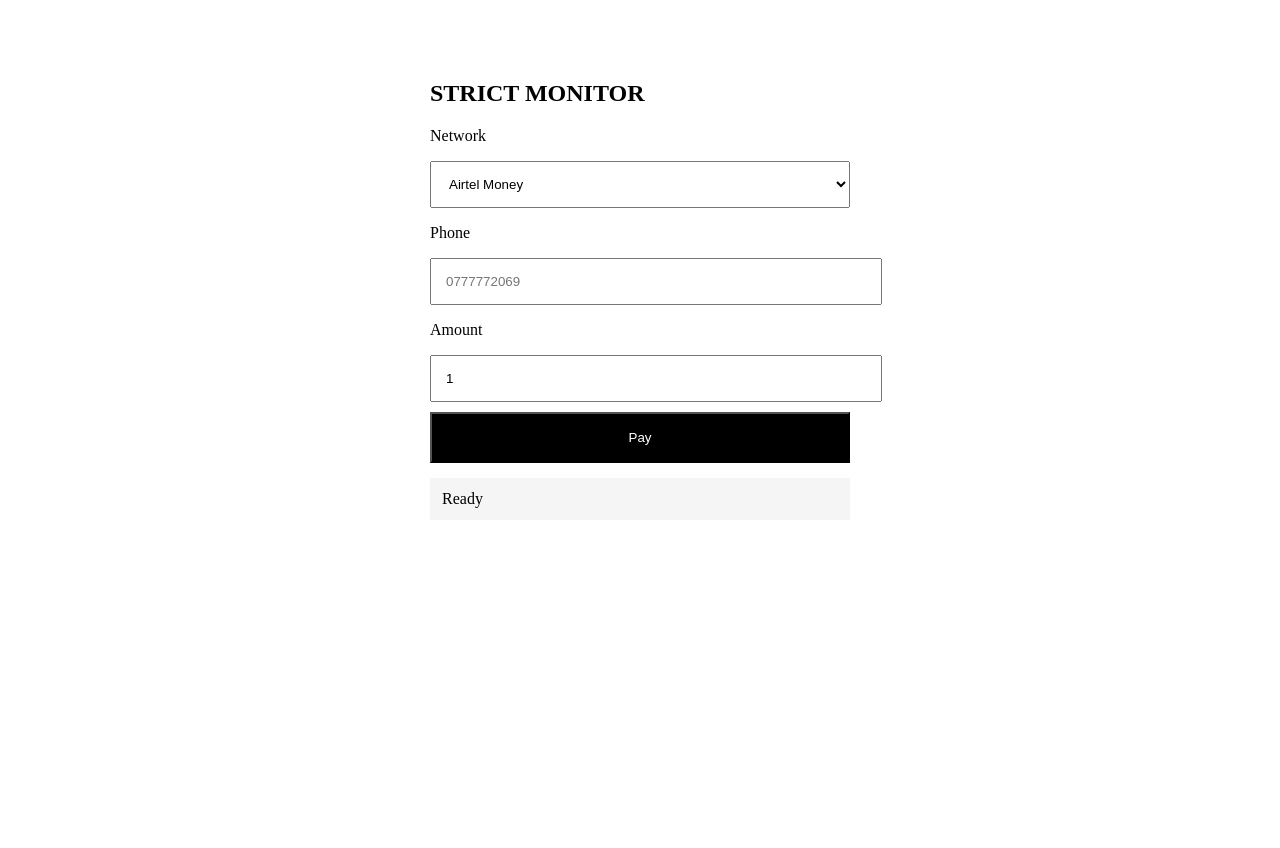
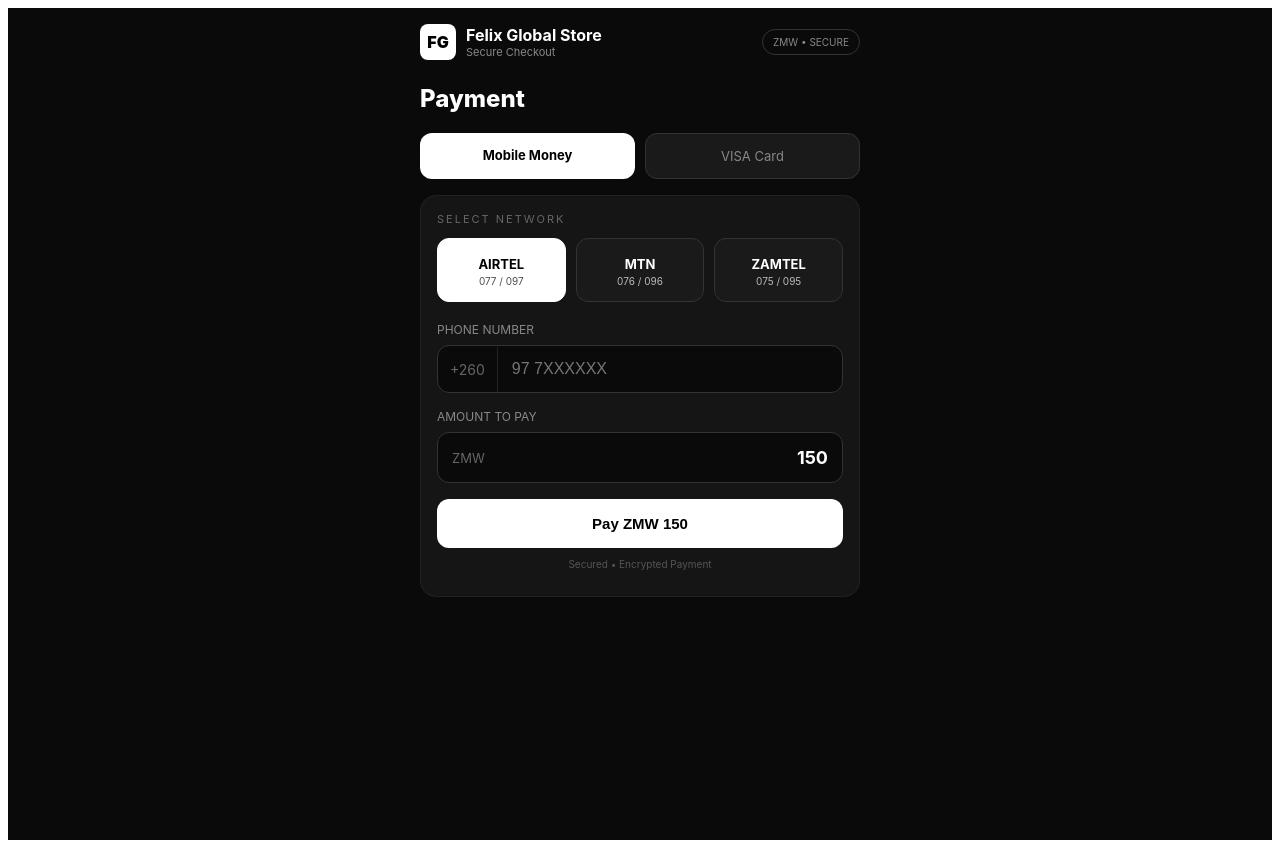
Before and after one commit to felixmtex-bot/felix-real-lenco-payment, a Next.js app: page / in a window 1280 px wide. Before the commit the page ends 800 px from the top, so only its background shows below. Built offline with nearby package versions, Linux system fonts and the light colour scheme.

Commit message:
Update page.jsx

```diff
--- a/app/page.jsx
+++ b/app/page.jsx
@@ -1,92 +1,83 @@
-'use client'
-import { useState } from 'react'
-export default function Home(){
-  const [phone,setPhone]=useState('')
-  const [amount,setAmount]=useState('1')
-  const [operator,setOperator]=useState('airtel')
-  const [msg,setMsg]=useState('')
-  const [ref,setRef]=useState('')
-  const [checking,setChecking]=useState(false)
-  const [type,setType]=useState('ready')
+"use client";
+import { useState, useEffect } from "react";
 
-  function getError(p, op){
-    const ten = p.replace(/\D/g,'').slice(-10)
-    if(op==='airtel' && ten.length>=3 && !(ten.startsWith('077')||ten.startsWith('097'))) return 'WRONG! '+ten+' NOT Airtel'
-    if(op==='mtn' && ten.length>=3 && !(ten.startsWith('076')||ten.startsWith('096'))) return 'WRONG! '+ten+' NOT MTN'
-    if(op==='zamtel' && ten.length>=3 && !(ten.startsWith('075')||ten.startsWith('095'))) return 'WRONG! '+ten+' NOT Zamtel'
-    return ''
-  }
+export default function Page(){
+  const [amount,setAmount]=useState("150");
+  const [operator,setOperator]=useState("airtel");
+  const [phone,setPhone]=useState("");
+  const [returnUrl,setReturnUrl]=useState("");
+  const [msg,setMsg]=useState("");
+  const [loading,setLoading]=useState(false);
 
-  async function pay(){
-    const e = getError(phone, operator)
-    if(e){ setMsg(e); setType('wrong'); return }
-    if(!phone){ setMsg('Enter phone'); return }
-    setChecking(true)
-    setType('send')
-    setMsg('Sending to '+operator)
-    const r = await fetch('/api/collect',{method:'POST',headers:{'Content-Type':'application/json'},body:JSON.stringify({phone,amount,operator})})
-    const j = await r.json()
-    if(!j.success){ setMsg(j.error); setType('wrong'); setChecking(false); return }
-    setRef(j.reference)
-    setType('wait')
-    setMsg('SENT to '+phone+' via '+j.operator_used+' - ENTER PIN NOW Ref '+j.reference)
-    let t=0
-    const id=setInterval(async()=>{
-      t++
-      const s = await fetch('/api/status?ref='+j.reference).then(x=>x.json())
-      if(s.status==='pending'){
-        setMsg('WAITING PIN '+t+'/60 - '+j.operator_used)
-      }
-      if(s.status==='successful'){
-        clearInterval(id); setChecking(false); setType('ok')
-        window.location.href='/success?ref='+j.reference+'&amount='+amount+'&operator='+j.operator_used+'&phone='+phone
-      }
-      if(s.status==='failed'){
-        clearInterval(id); setChecking(false)
-        const low = (s.reason||'').toLowerCase()
-        if(low.includes('pin')){
-          setMsg('WRONG PIN! Customer entered wrong PIN. Reason: '+s.reason)
-          setType('pin')
-        } else if(low.includes('cancel')||low.includes('declined')){
-          setMsg('CANCELLED! Customer cancelled. Reason: '+s.reason)
-          setType('cancel')
-        } else {
-          setMsg('FAILED: '+s.reason)
-          setType('wrong')
-        }
-      }
-      if(t>60){ clearInterval(id); setChecking(false); setMsg('TIMEOUT - No PIN - NOT deducted'); setType('cancel') }
-    },3000)
-  }
+  useEffect(()=>{
+    const p=new URLSearchParams(window.location.search);
+    if(p.get('amount')) setAmount(p.get('amount'));
+    if(p.get('return_url')) setReturnUrl(decodeURIComponent(p.get('return_url')));
+  },[]);
 
-  let bg = '#f5f5f5'
-  if(type==='wrong') bg = '#ffcccc'
-  if(type==='pin') bg = '#ffe0b2'
-  if(type==='cancel') bg = '#e0e0e0'
-  if(type==='ok') bg = '#c8e6c9'
-  if(type==='wait') bg = '#fff9c4'
+  const pay=async()=>{
+    const ten=phone.replace(/\D/g,'').slice(-10);
+    if(ten.length<10){setMsg("Enter valid Zambia number");return;}
+    // STRICT CHECK - BLOCKED BEFORE API (hidden from customer)
+    if(operator==='airtel' && !(ten.startsWith('077')||ten.startsWith('097'))){setMsg("Invalid Airtel number");return;}
+    if(operator==='mtn' && !(ten.startsWith('076')||ten.startsWith('096'))){setMsg("Invalid MTN number");return;}
+    if(operator==='zamtel' && !(ten.startsWith('075')||ten.startsWith('095'))){setMsg("Invalid Zamtel number");return;}
 
-  const errText = getError(phone, operator)
+    setLoading(true); setMsg("Sending payment request...");
+    try{
+      const r=await fetch("/api/collect",{method:"POST",headers:{"Content-Type":"application/json"},body:JSON.stringify({phone:ten,amount,operator})});
+      const j=await r.json();
+      if(!j.success){setMsg(j.error);setLoading(false);return;}
+      setMsg("Request sent to "+ten+" - Please enter PIN");
+      let t=0; const id=setInterval(async()=>{
+        t++; const s=await fetch("/api/status?ref="+j.reference).then(x=>x.json());
+        if(s.status==='pending') setMsg(`Waiting for confirmation ${t}/60`);
+        if(s.status==='successful'){clearInterval(id); setMsg("Payment Successful!"); setTimeout(()=>{ if(returnUrl) window.location.href=returnUrl+"?paid=1&ref="+j.reference; else window.location.href=`/success?ref=${j.reference}&amount=${amount}`; },1000);}
+        if(s.status==='failed'){clearInterval(id); setLoading(false); setMsg(s.reason||"Payment failed");}
+        if(t>60){clearInterval(id); setLoading(false); setMsg("Timeout - Please try again");}
+      },3000);
+    }catch(e){setMsg("Error, try again"); setLoading(false);}
+  };
 
   return(
-    <div style={{maxWidth:420,margin:'40px auto',padding:20}}>
-      <h2>STRICT MONITOR</h2>
-      <p>Network</p >
-      <select value={operator} onChange={e=>setOperator(e.target.value)} style={{width:'100%',padding:14}}>
-        <option value="airtel">Airtel Money</option>
-        <option value="mtn">MTN MoMo</option>
-        <option value="zamtel">Zamtel Kwacha</option>
-      </select>
-      <p>Phone</p >
-      <input value={phone} onChange={e=>setPhone(e.target.value)} placeholder="0777772069" style={{width:'100%',padding:14}}/>
-      {errText ? <div style={{color:'red',fontWeight:'bold'}}>{errText}</div> : null}
-      <p>Amount</p >
-      <input value={amount} onChange={e=>setAmount(e.target.value)} style={{width:'100%',padding:14}}/>
-      <button onClick={pay} disabled={checking} style={{width:'100%',padding:16,marginTop:10,background:'black',color:'white'}}>
-        Pay
-      </button>
-      <div style={{marginTop:15,padding:12,background:bg}}>
-        {msg || 'Ready'}
+    <div style={{background:"#0a0a0a",minHeight:"100vh",color:"#fff",fontFamily:"Inter,sans-serif",padding:16}}>
+      <div style={{maxWidth:440,margin:"0 auto"}}>
+        <div style={{display:"flex",justifyContent:"space-between",alignItems:"center",marginBottom:24}}>
+          <div style={{display:"flex",gap:10,alignItems:"center"}}><div style={{background:"#fff",color:"#000",width:36,height:36,borderRadius:8,display:"flex",alignItems:"center",justifyContent:"center",fontWeight:900}}>FG</div><div><b>Felix Global Store</b><div style={{fontSize:11,color:"#888"}}>Secure Checkout</div></div></div>
+          <span style={{fontSize:10,border:"1px solid #333",padding:"6px 10px",borderRadius:20,color:"#888"}}>ZMW • SECURE</span>
+        </div>
+
+        <h1 style={{fontSize:24,fontWeight:800}}>Payment</h1>
+
+        <div style={{display:"grid",gridTemplateColumns:"1fr 1fr",gap:10,marginTop:20}}>
+          <div style={{background:"#fff",color:"#000",padding:14,borderRadius:12,textAlign:"center",fontWeight:700,fontSize:13}}>Mobile Money</div>
+          <div onClick={()=>window.location.href=`/card?amount=${amount}&return_url=${encodeURIComponent(returnUrl)}`} style={{background:"#1a1a1a",border:"1px solid #333",padding:14,borderRadius:12,textAlign:"center",color:"#888",cursor:"pointer",fontSize:13}}>VISA Card</div>
+        </div>
+
+        <div style={{background:"#151515",borderRadius:16,padding:16,marginTop:16,border:"1px solid #222"}}>
+          <div style={{fontSize:11,letterSpacing:2,color:"#666",marginBottom:12}}>SELECT NETWORK</div>
+          <div style={{display:"grid",gridTemplateColumns:"1fr 1fr 1fr",gap:10}}>
+            <div onClick={()=>setOperator("airtel")} style={{background:operator==="airtel"?"#fff":"#1a1a1a",color:operator==="airtel"?"#000":"#fff",border:"1px solid "+(operator==="airtel"?"#fff":"#333"),padding:14,borderRadius:12,textAlign:"center",cursor:"pointer"}}><b style={{fontSize:13}}>AIRTEL</b><div style={{fontSize:10,marginTop:2,opacity:0.7}}>077 / 097</div></div>
+            <div onClick={()=>setOperator("mtn")} style={{background:operator==="mtn"?"#fff":"#1a1a1a",color:operator==="mtn"?"#000":"#fff",border:"1px solid "+(operator==="mtn"?"#fff":"#333"),padding:14,borderRadius:12,textAlign:"center",cursor:"pointer"}}><b style={{fontSize:13}}>MTN</b><div style={{fontSize:10,marginTop:2,opacity:0.7}}>076 / 096</div></div>
+            <div onClick={()=>setOperator("zamtel")} style={{background:operator==="zamtel"?"#fff":"#1a1a1a",color:operator==="zamtel"?"#000":"#fff",border:"1px solid "+(operator==="zamtel"?"#fff":"#333"),padding:14,borderRadius:12,textAlign:"center",cursor:"pointer"}}><b style={{fontSize:13}}>ZAMTEL</b><div style={{fontSize:10,marginTop:2,opacity:0.7}}>075 / 095</div></div>
+          </div>
+
+          <div style={{marginTop:20,fontSize:12,color:"#888"}}>PHONE NUMBER</div>
+          <div style={{display:"flex",background:"#0a0a0a",borderRadius:12,marginTop:8,border:"1px solid #333",alignItems:"center"}}>
+            <span style={{padding:"14px 12px",color:"#666",fontSize:14,borderRight:"1px solid #222"}}>+260</span>
+            <input value={phone} onChange={e=>setPhone(e.target.value)} placeholder="97 7XXXXXX" style={{flex:1,background:"transparent",border:0,padding:14,color:"#fff",outline:"none",fontSize:16}}/>
+          </div>
+
+          <div style={{marginTop:16,fontSize:12,color:"#888"}}>AMOUNT TO PAY</div>
+          <div style={{background:"#0a0a0a",borderRadius:12,marginTop:8,padding:14,border:"1px solid #333",display:"flex",justifyContent:"space-between",alignItems:"center"}}>
+            <span style={{color:"#666",fontSize:13}}>ZMW</span> <b style={{fontSize:18}}>{amount}</b>
+          </div>
+
+          {msg && <div style={{marginTop:12,padding:12,background:msg.includes("Success")?"#0a2a12":"#1a1a1a",borderRadius:10,fontSize:13,textAlign:"center",border:"1px solid #333"}}>{msg}</div>}
+
+          <button onClick={pay} disabled={loading} style={{width:"100%",padding:16,background:loading?"#333":"#fff",color:loading?"#888":"#000",borderRadius:12,fontWeight:900,marginTop:16,border:0,cursor:"pointer",fontSize:15}}>{loading?"Processing...":`Pay ZMW ${amount}`}</button>
+          <p style={{fontSize:10,color:"#555",textAlign:"center",marginTop:10}}>Secured • Encrypted Payment</p >
+        </div>
       </div>
     </div>
   )
```
